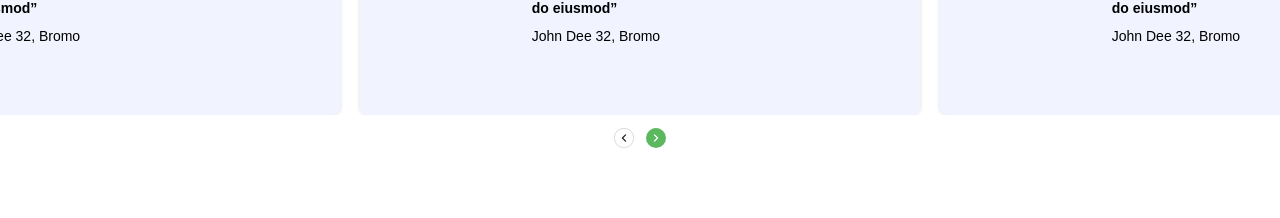
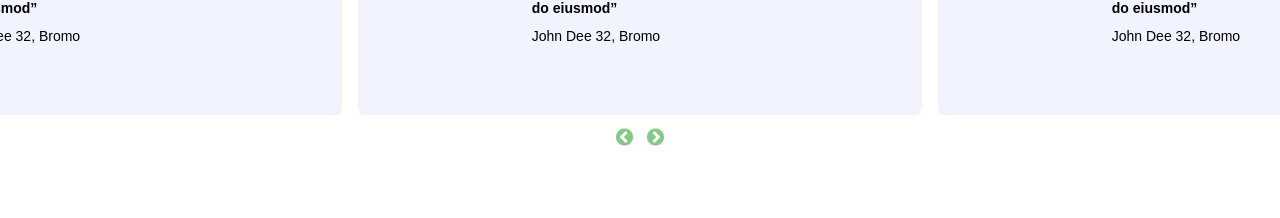
Before and after one commit to RayhanFachreza/Gold-Challenge-Bootcamp, a React (Create React App) app: page / in a window 1280 px wide. Shown: the part 2158-2376 px from the top of the page. Built offline with nearby package versions, Linux system fonts and the light colour scheme.

Commit message:
All Done

```diff
--- a/src/components/main/testimonials/index.js
+++ b/src/components/main/testimonials/index.js
@@ -3,13 +3,14 @@ import "./style.css";
 import Testi1 from "./assets/testi1.png";
 import Testi2 from "./assets/testi2.png";
 import Bintang from "./assets/bintang.png";
-import Left from "./assets/Left button.svg";
-import Right from "./assets/Right button.svg";
+// import Left from "./assets/Left button.svg";
+// import Right from "./assets/Right button.svg";
 // import React, { Component } from "react";
 import Slider from "react-slick";
 
 const Testimonials = () => {
-  var settings = {
+
+  const settings = {
     dots: false,
     infinite: true,
     centerMode: true,
@@ -20,8 +21,11 @@ const Testimonials = () => {
     slidesToShow: 1,
     slidesToScroll: 1,
     initialSlide: 0,
-    nextArrow: <img src={Right} alt="" title="Next" />,
-    prevArrow: <img src={Left} alt="" title="Previous" />,
+    arrow:true,
+    // nextArrow: <img src={Right} alt="" title="Next" />,
+    nextArrow: <div className="arrowkiri"/>,
+    prevArrow: <div className="arrowkanan"/>,
+    // prevArrow: <img src={Left} alt="" title="Previous" />,
     responsive: [
       {
         breakpoint: 1024,
--- a/src/components/main/testimonials/style.css
+++ b/src/components/main/testimonials/style.css
@@ -75,8 +75,16 @@
   right: 48%;
   display: block !important;
   margin-top: 23px;
-  width: ;
 }
+
+.slick-prev:before {
+  color: #5CB85F !important;
+}
+
+.slick-next:before {
+  color: #5CB85F !important;
+}
+
 
 
 .slick-slide>div {
```
